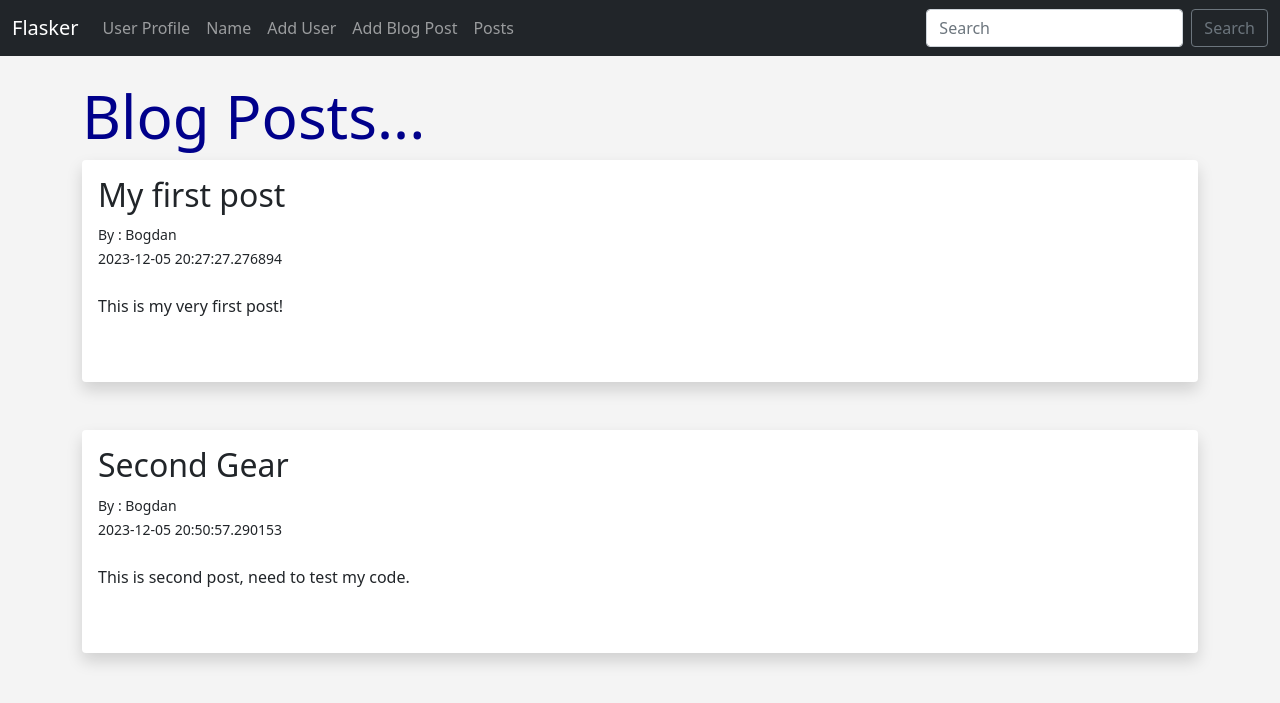
After one commit to CapitainFan/Flasker, a Flask app: page /posts in a window 1280 px wide. The commit adds this page. Shown: the top 703 px of the page. Run offline with Flask 2, Linux system fonts and the light colour scheme; data comes from the database, SQL or seed files in the repository; both versions use the stored data as it was after the commit.

Commit message:
added posts page

```diff
--- a/hello.py
+++ b/hello.py
@@ -66,6 +66,12 @@ def add_post():
 		flash('Blog Post Submited Succsessfully')
 
 	return render_template('add_post.html', form=form)
+
+
+@app.route('/posts')
+def posts():
+	posts = Posts.query.order_by(Posts.date_posted)
+	return render_template('posts.html', posts=posts)
 
 
 # Json thing
--- a/templates/navbar.html
+++ b/templates/navbar.html
@@ -20,6 +20,9 @@
         <li class="nav-item">
           <a class="nav-link" href="{{ url_for('add_post')}}">Add Blog Post</a>
         </li>
+        <li class="nav-item">
+          <a class="nav-link" href="{{ url_for('posts')}}">Posts</a>
+        </li>
 
 
       </ul>
--- /dev/null
+++ b/templates/posts.html
@@ -0,0 +1,24 @@
+{% extends 'base.html' %}
+
+{% block content %}
+
+{% for message in get_flashed_messages() %}
+	<div class="alert alert-warning alert-dismissible fade show" role="alert">
+	  {{ message }}
+	  <button type="button" class="btn-close" data-bs-dismiss="alert" aria-label="Close"></button>
+	</div>
+{% endfor %}
+
+<h1>Blog Posts...</h1>
+
+{% for post in posts %}
+<div class="shadow p-3 mb-5 bg-body rounded">
+	<h2>{{ post.title }} </h2>
+	<small>By : {{ post.author }} <br/>
+	{{ post.date_posted }}</small> <br/><br/>
+	{{ post.content }} <br/>
+	<br/><br/>
+</div>
+{% endfor %}
+
+{% endblock %}
```
Also changed, not shown: users.db.
